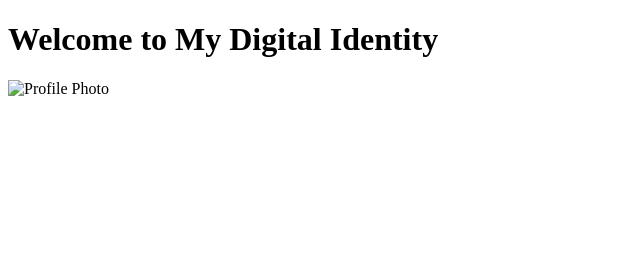
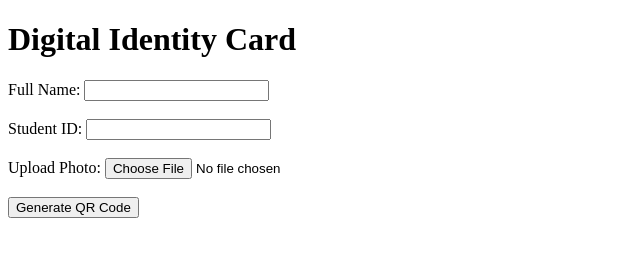
Before and after one commit to shreyashreyame/Digital-Identity, a plain HTML site: page index.html in a window 1280 px wide. Shown: the whole page, without its empty margins (0-640 px from the left). Drawn offline with Linux system fonts and the light colour scheme.

Commit message:
Update index.html

```diff
--- a/index.html
+++ b/index.html
@@ -1,12 +1,27 @@
 <!DOCTYPE html>
 <html lang="en">
 <head>
-  <meta charset="UTF-8">
-  <meta name="viewport" content="width=device-width, initial-scale=1.0">
-  <title>Digital Identity Card</title>
+    <meta charset="UTF-8">
+    <meta name="viewport" content="width=device-width, initial-scale=1.0">
+    <title>Digital Identity Card</title>
+    <link rel="stylesheet" href="styles.css">
 </head>
 <body>
-  <h1>Welcome to My Digital Identity</h1>
-  <img src="profile.jpg" alt="Profile Photo" width="150" height="150">
+    <h1>Digital Identity Card</h1>
+    <form>
+        <label for="name">Full Name:</label>
+        <input type="text" id="name" name="name" required><br><br>
+
+        <label for="id">Student ID:</label>
+        <input type="text" id="id" name="id" required><br><br>
+
+        <label for="photo">Upload Photo:</label>
+        <input type="file" id="photo" name="photo"><br><br>
+
+        <button type="button" onclick="generateQRCode()">Generate QR Code</button>
+    </form>
+    <div id="qr-code"></div>
+
+    <script src="script.js"></script>
 </body>
 </html>
```
